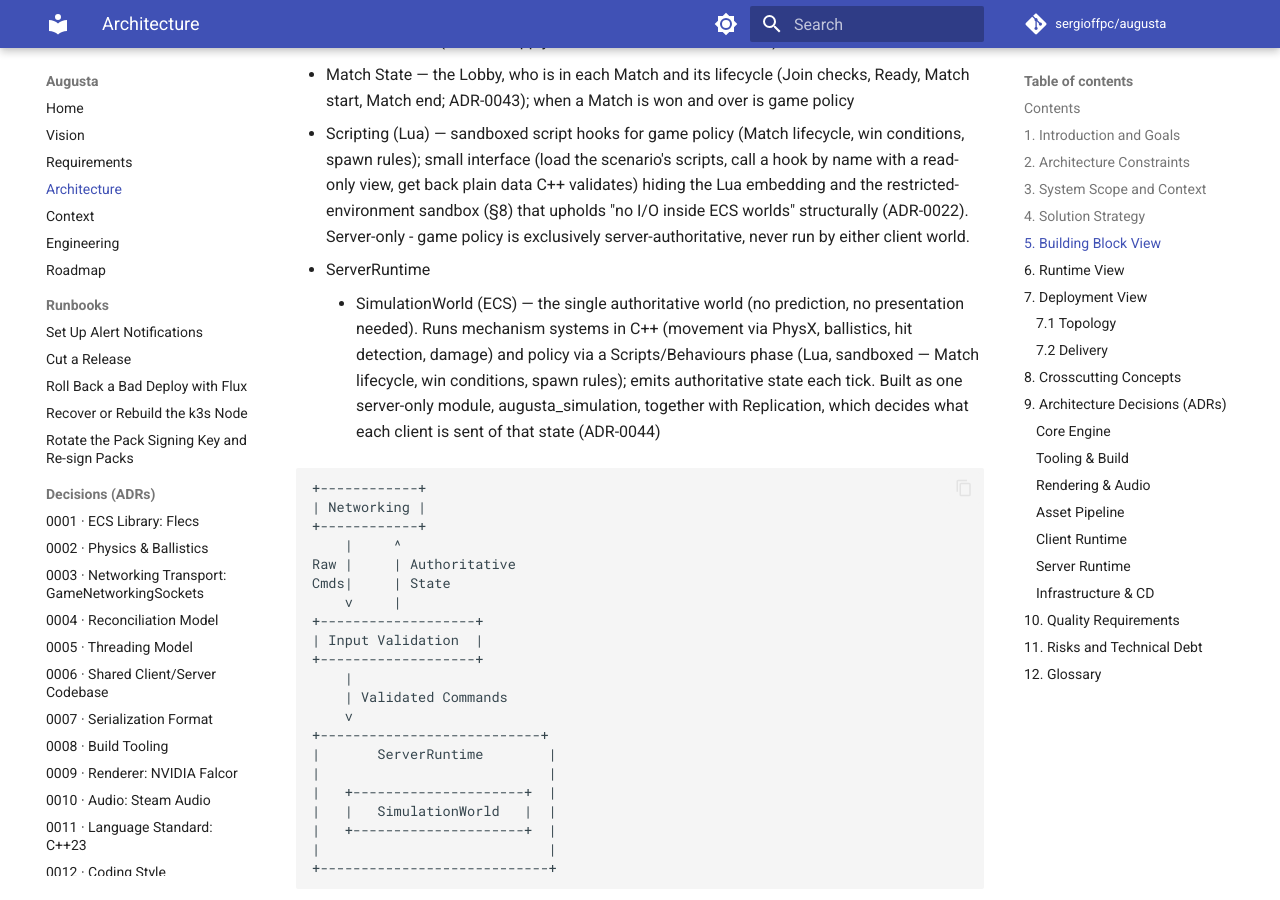
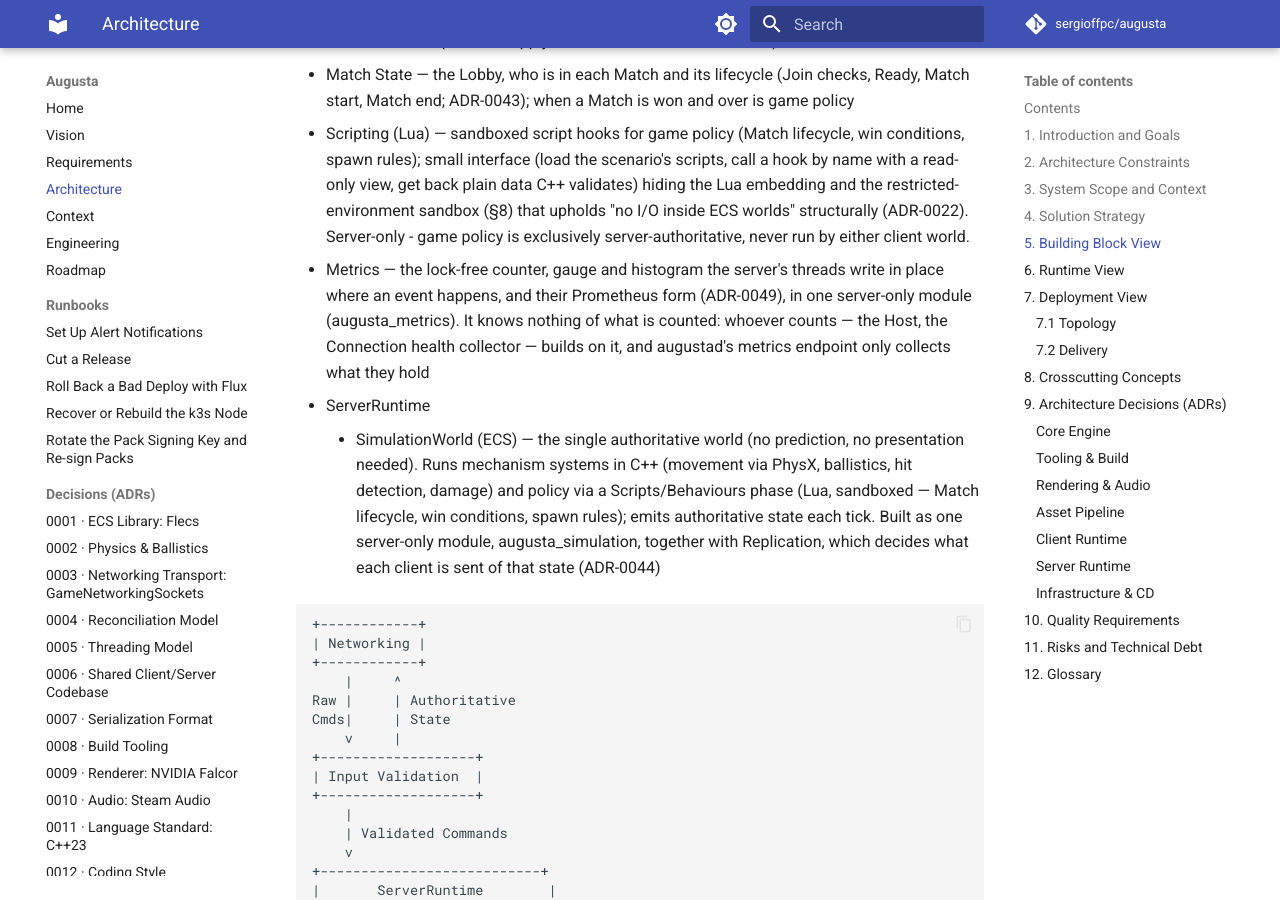
Before and after one commit to sergioffpc/augusta, an MkDocs documentation site: the page built from docs/ARCHITECTURE.md, in a window 1280 px wide and 900 px high, scrolled down 7136 px. Built offline with MkDocs 1.6.1 and Material for MkDocs 9.7.7, drawn with Linux system fonts in a browser that asks for light colours; comment, search, counter and statistics services are not loaded.

Commit message:
docs: name the metrics module in the Building Block View
A building block enters ARCHITECTURE §5 before it gets a directory
(ADR-0060), so the lock-free counter, gauge and histogram the server's
threads write in place are a server-only block of their own before they
leave augustad.

Co-Authored-By: Claude Opus 5 <noreply@anthropic.com>

```diff
--- a/docs/ARCHITECTURE.md
+++ b/docs/ARCHITECTURE.md
@@ -282,6 +282,11 @@ exclusively server-authoritative.
   the Lua embedding and the restricted-environment sandbox (§8) that upholds "no
   I/O inside ECS worlds" structurally (ADR-0022). Server-only - game policy is
   exclusively server-authoritative, never run by either client world.
+- Metrics — the lock-free counter, gauge and histogram the server's threads
+  write in place where an event happens, and their Prometheus form (ADR-0049),
+  in one server-only module (augusta_metrics). It knows nothing of what is
+  counted: whoever counts — the Host, the Connection health collector — builds
+  on it, and augustad's metrics endpoint only collects what they hold
 - ServerRuntime
     - SimulationWorld (ECS) — the single authoritative world (no prediction, no
       presentation needed). Runs mechanism systems in C++ (movement via PhysX,
```
